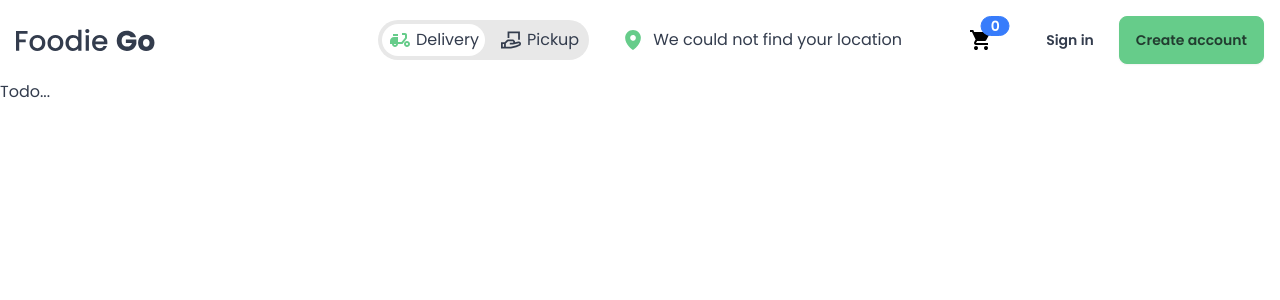
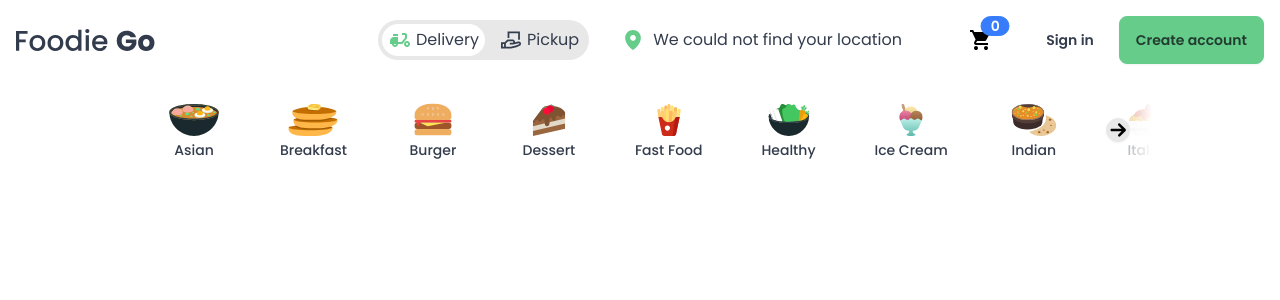
Before and after one commit to kim-fransson/foodie-go, a Vue app: page / in a window 1280 px wide. Shown: the top 300 px of the page. Built offline with nearby package versions, Linux system fonts and the light colour scheme; no server answers.

Commit message:
Implemented Card 2 (Food filters)

```diff
--- /dev/null
+++ b/src/components/FoodFilters.vue
@@ -0,0 +1,111 @@
+<script setup>
+import { ref, watchEffect } from 'vue';
+import { useResizeObserver } from '@vueuse/core'
+
+import AsianIcon from './icons/food/AsianIcon.vue';
+import BreakfastIcon from './icons/food/BreakfastIcon.vue';
+import BurgerIcon from './icons/food/BurgerIcon.vue';
+import DessertIcon from './icons/food/DessertIcon.vue';
+import FastFoodIcon from './icons/food/FastFoodIcon.vue';
+import HealthyIcon from './icons/food/HealthyIcon.vue';
+import IceCreamIcon from './icons/food/IceCreamIcon.vue';
+import IndianIcon from './icons/food/IndianIcon.vue';
+import ItalianIcon from './icons/food/ItalianIcon.vue';
+import KoreanIcon from './icons/food/KoreanIcon.vue';
+import PizzaIcon from './icons/food/PizzaIcon.vue';
+import SeafoodIcon from './icons/food/SeafoodIcon.vue';
+import SushiIcon from './icons/food/SushiIcon.vue';
+import VeganIcon from './icons/food/VeganIcon.vue';
+import ArrowIcon from './icons/basic/ArrowIcon.vue';
+
+const TRANSLATE_AMOUNT = 200;
+
+const filters = [
+    { value: "asian", icon: AsianIcon },
+    { value: "breakfast", icon: BreakfastIcon },
+    { value: "burger", icon: BurgerIcon },
+    { value: "dessert", icon: DessertIcon },
+    { value: "fast food", icon: FastFoodIcon },
+    { value: "healthy", icon: HealthyIcon },
+    { value: "ice cream", icon: IceCreamIcon },
+    { value: "indian", icon: IndianIcon },
+    { value: "italian", icon: ItalianIcon },
+    { value: "korean", icon: KoreanIcon },
+    { value: "pizza", icon: PizzaIcon },
+    { value: "seafood", icon: SeafoodIcon },
+    { value: "sushi", icon: SushiIcon },
+    { value: "vegan", icon: VeganIcon }
+];
+
+const selectedFilter = ref('')
+
+function selectFilter(filter) {
+    selectedFilter.value = selectedFilter.value === filter ? '' : filter
+}
+
+const listRef = ref(null);
+const translateList = ref(0);
+const isLeftButtonVisible = ref(false);
+const isRightButtonVisible = ref(false);
+
+useResizeObserver(listRef, (entries) => {
+    const entry = entries[0]
+    const { clientWidth, scrollWidth } = entry.target;
+
+    isLeftButtonVisible.value = translateList.value > 0;
+    isRightButtonVisible.value = translateList.value + clientWidth < scrollWidth;
+})
+
+function translateListRight() {
+    const newTranslate = translateList.value + TRANSLATE_AMOUNT;
+    const edge = listRef.value.scrollWidth;
+    const width = listRef.value.clientWidth;
+    translateList.value = newTranslate + width >= edge ? edge - width : newTranslate;
+}
+
+function translateListLeft() {
+    const newTranslate = translateList.value - TRANSLATE_AMOUNT;
+    translateList.value = newTranslate <= 0 ? 0 : newTranslate;
+}
+
+watchEffect(() => {
+    if (listRef.value) {
+        isLeftButtonVisible.value = translateList.value > 0;
+        isRightButtonVisible.value = translateList.value + listRef.value.clientWidth < listRef.value.scrollWidth;
+    }
+})
+
+
+
+</script>
+
+<template>
+    <div ref="listRef" class="overflow-hidden pl-8 mt-4 relative">
+        <div v-if="isLeftButtonVisible" class="top-1/2 left-0 z-50 absolute -translate-y-1/2 flex items-center justify-center aspect-square h-full
+            bg-gradient-to-r from-base-100 to-transparent">
+            <button @click="translateListLeft" class="btn-circle btn btn-xs">
+                <ArrowIcon class="rotate-180 w-5 h-5" />
+            </button>
+        </div>
+        <fieldset :style="{ transform: `translateX(-${translateList}px)` }"
+            class="flex gap-12 transition-transform duration-300">
+            <div v-for="filter in filters" :key="filter.value">
+                <input class="appearance-none outline-none absolute peer" type="checkbox" name="food-filter"
+                    :value="filter.value" :id="filter.value" :checked="selectedFilter === filter.value"
+                    @change="selectFilter(filter.value)">
+                <label
+                    class="inline-flex flex-col items-center cursor-pointer peer-checked:bg-primary transition-colors rounded-lg p-1"
+                    :for="filter.value">
+                    <component :is="filter.icon" />
+                    <span class="capitalize text-sm font-medium whitespace-nowrap">{{ filter.value }}</span>
+                </label>
+            </div>
+        </fieldset>
+        <div v-if="isRightButtonVisible" class="top-1/2 right-0 z-50 absolute -translate-y-1/2 flex items-center justify-center aspect-square h-full
+            bg-gradient-to-l from-base-100 to-transparent">
+            <button @click="translateListRight" class="btn-circle btn btn-xs">
+                <ArrowIcon class="h-5 w-5" />
+            </button>
+        </div>
+    </div>
+</template>
--- a/src/components/YourLocationPin.vue
+++ b/src/components/YourLocationPin.vue
@@ -9,6 +9,10 @@ const loading = ref(false)
 const location = ref()
 const buttonRef = useTemplateRef('button-ref');
 
+// todo:
+//      * Debouncing or invalidate stale request
+//      * Store location for the session
+//      * Don't make request if we can fetch location from session
 async function getLocation(latitude, longitude) {
     loading.value = true;
     try {
--- a/src/views/HomeView.vue
+++ b/src/views/HomeView.vue
@@ -1,6 +1,10 @@
 <script setup>
+import FoodFilters from '@/components/FoodFilters.vue';
+
 </script>
 
 <template>
-    Todo...
+    <main class="max-w-screen-lg mx-auto">
+        <FoodFilters />
+    </main>
 </template>
```
